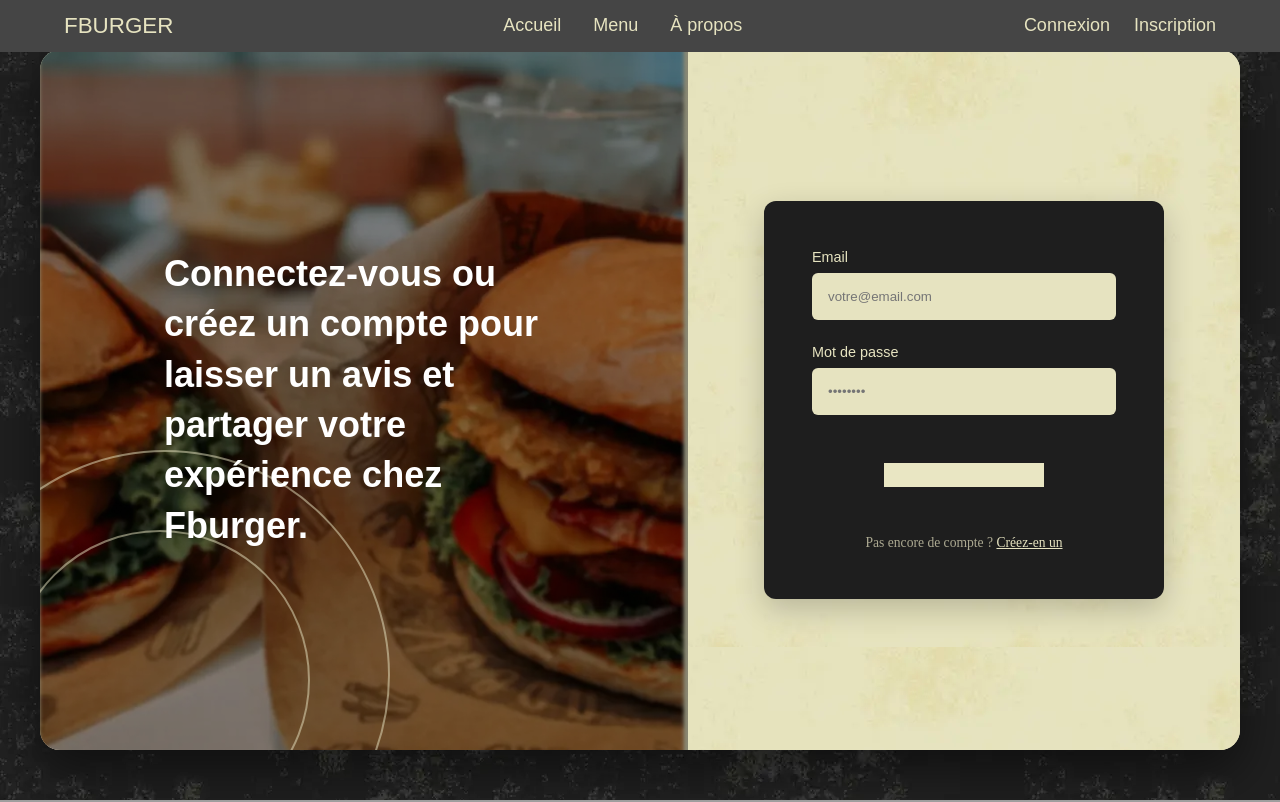
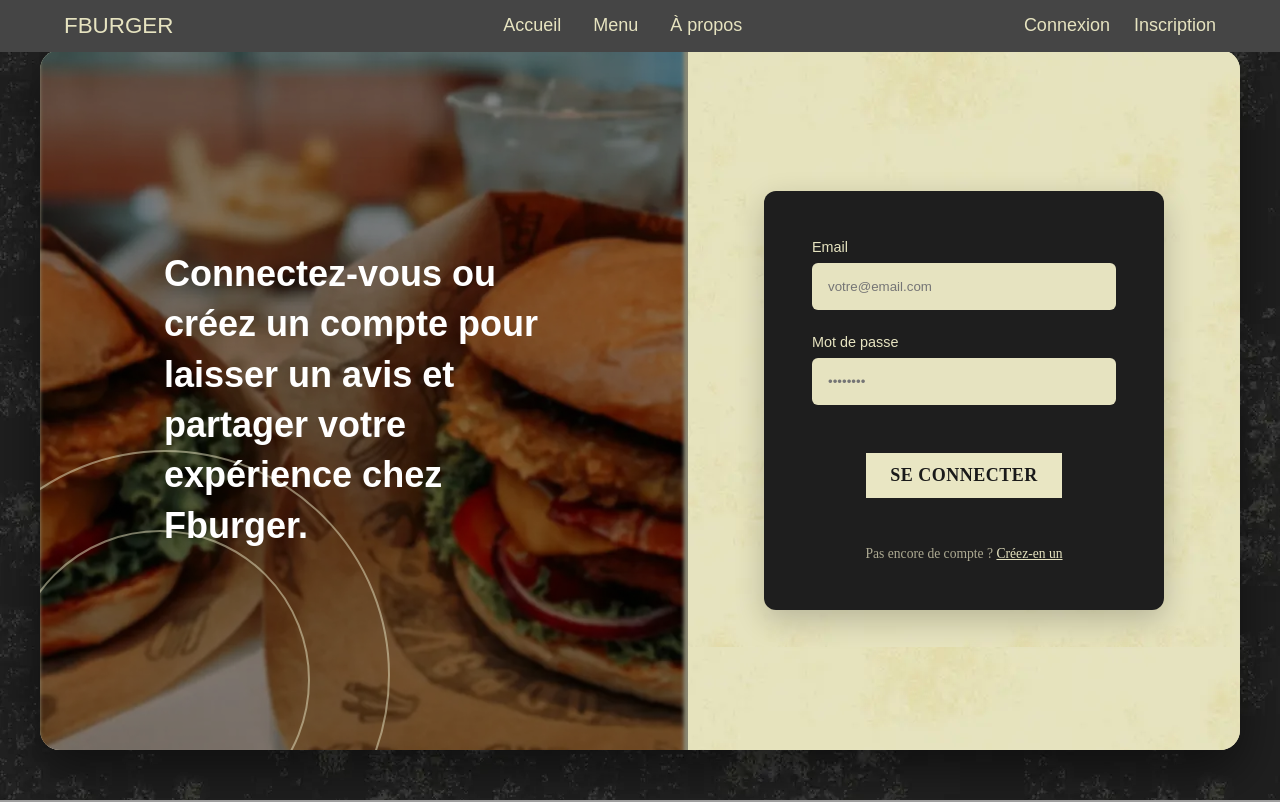
Before and after one commit to Hani19000/FBurger-Frontend, a React (Vite) app: page /login in a window 1280 px wide. Shown: the top 802 px of the page. Built offline with nearby package versions, Linux system fonts and the light colour scheme; no server answers; grey boxes are pictures that could not be loaded.

Commit message:
improving algorithme

```diff
--- a/src/components/atoms/Button/Button.jsx
+++ b/src/components/atoms/Button/Button.jsx
@@ -1,26 +1,39 @@
 import { NavLink } from 'react-router-dom';
 import './Button.css';
 
-export function Button({ htmlType = 'button', className = '', children, ...props }) {
+export function Button({ className = '', children, text, ...props }) {
+  const { htmlType = 'button', variant = '', ...domProps } = props;
+
+  const combinedClass = `btn ${variant ? `btn-${variant}` : ''} ${className}`.trim();
+
   return (
     <button
+      className={combinedClass}
       type={htmlType}
-      className={`btn ${className}`}
-      {...props}
+      {...domProps}
     >
-      {children}
+      {text || children}
     </button>
   );
 }
 
-export function LinkButton({ to, className = '', children, ...props }) {
+export function LinkButton({ to, className = '', children, text, ...props }) {
+  // Ici on extrait pour "nettoyer" ce qui part vers le NavLink (DOM)
+  const { htmlType, variant, ...domProps } = props;
+
+  // pas d'utilisation u htmlType pour un lien, utilisation uniquement dans un log de dev ou une simple opération pour faire taire le linter
+  const variantClass = variant ? `btn-${variant}` : '';
+
+  //  on consome le htmltype sans impacter le rendu
+  void htmlType;
+
   return (
     <NavLink
       to={to}
-      className={`btn ${className}`}
-      {...props}
+      className={`btn ${variantClass} ${className}`.trim()}
+      {...domProps}
     >
-      {children}
+      {text || children}
     </NavLink>
   );
 }
--- a/src/features/reviews/components/ReviewForm.jsx
+++ b/src/features/reviews/components/ReviewForm.jsx
@@ -2,6 +2,7 @@ import { useState } from 'react'
 import StarRating from '../../../components/atoms/Star/StarRating.jsx'
 import { useAuth } from '../../../context/AuthContextInstance.js'
 import { LinkButton } from '../../../components/atoms/Button/Button.jsx'
+import { Button } from '../../../components/atoms/Button/Button.jsx'
 import '../../../styles/review.css'
 import toast from 'react-hot-toast'
 
```
